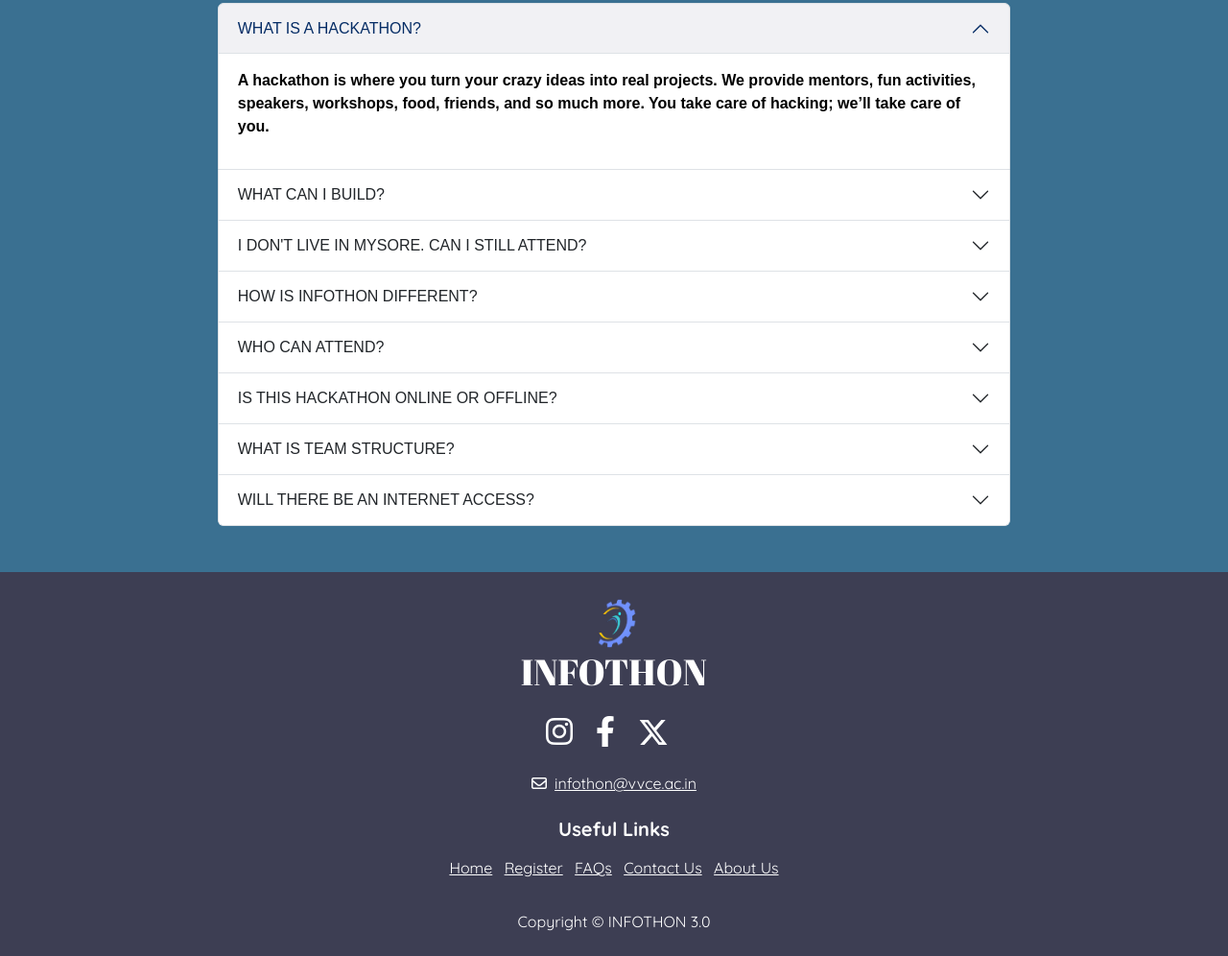
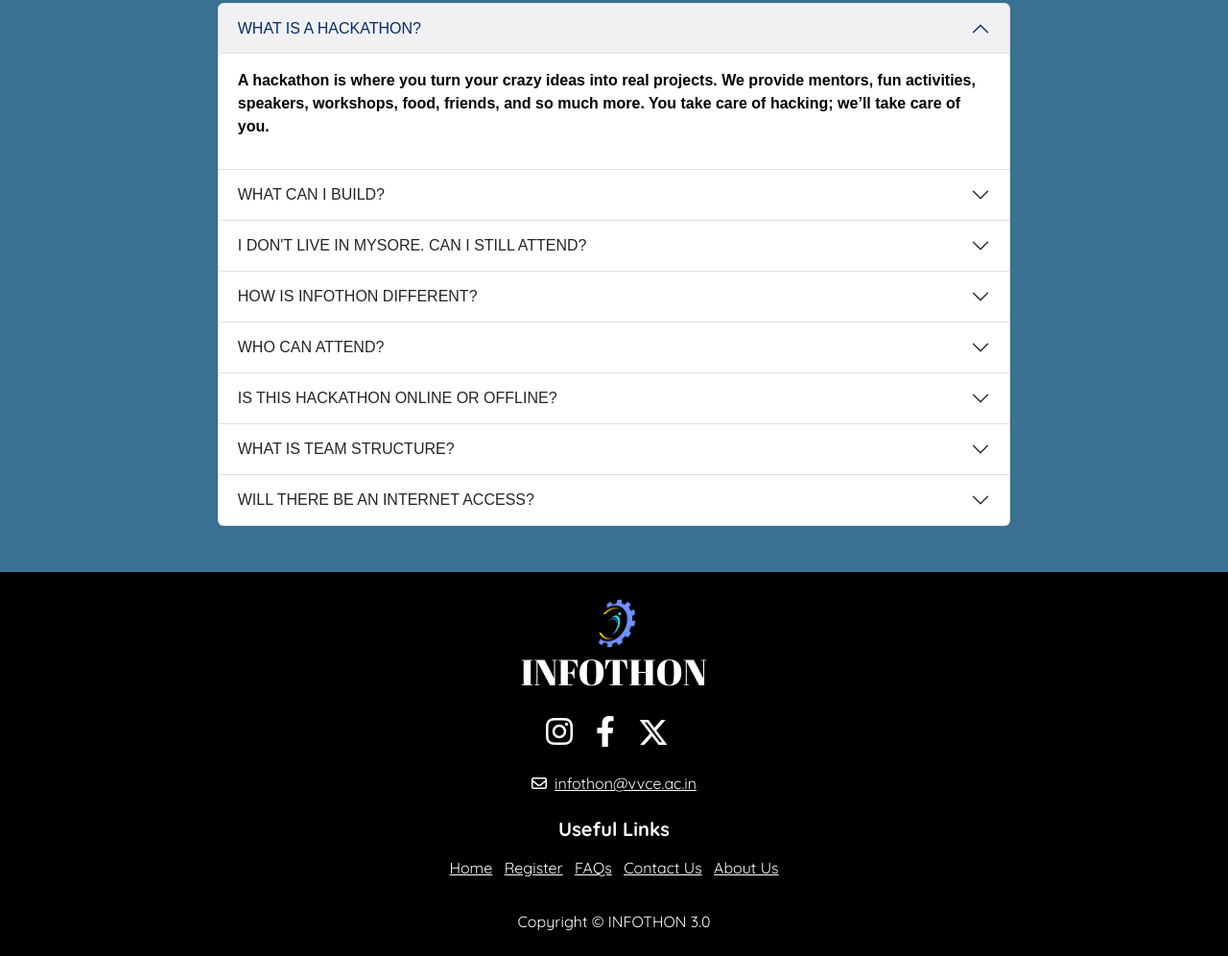
Before and after one commit to Infothon/Infothon-3.0, a plain HTML site: page faqs.html in a window 1280 px wide. Shown: the part 241-1237 px from the top of the page at 96% size. Drawn offline with nearby package versions, Linux system fonts and the light colour scheme; a web font is replaced by a local one.

Commit message:
Update faqs.html

```diff
--- a/faqs.html
+++ b/faqs.html
@@ -246,7 +246,7 @@
             </div>
           </div>
       </div><br><br>
-      <footer class="text-center p-4 bg-dark text-white" style="font-family: 'Quicksand', sans-serif; background-color: rgb(61,62,83)!important;">
+      <footer class="text-center p-4 bg-dark text-white" style="font-family: 'Quicksand', sans-serif; background-color:#000000!important;">
               <div class="container">
 
             <!-- Logo and Text -->
```
